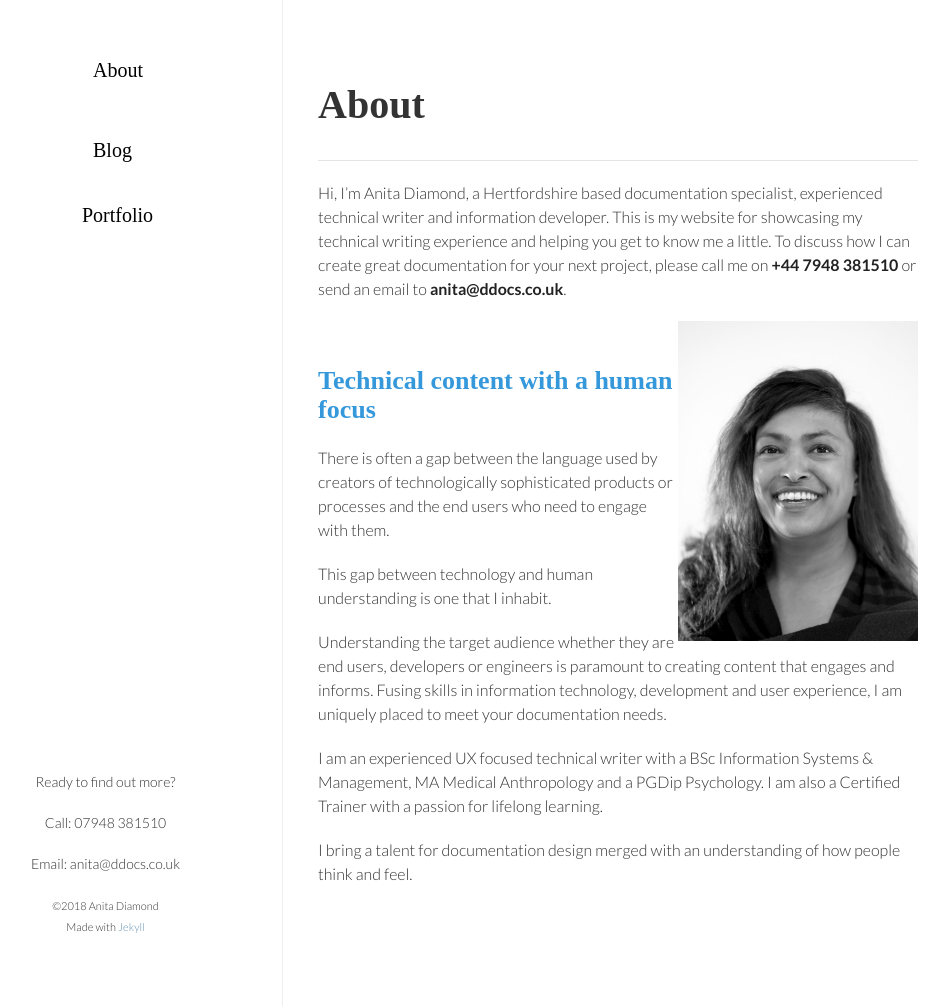
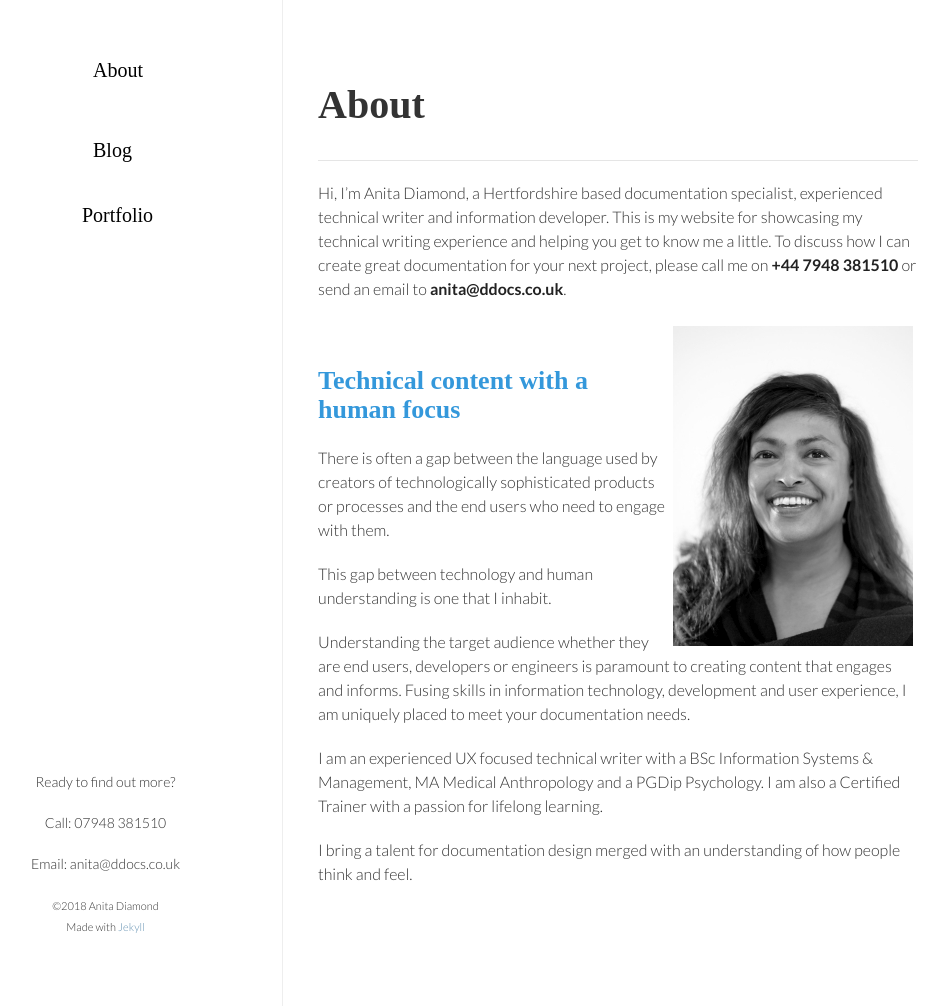
Before and after one commit to ddocs/ddocs.github.io, a Jekyll site: the page built from index.html, in a window 1280 px wide and 1006 px high. Shown: the whole window, without its empty margins (197-1146 px from the left). Built offline with Jekyll 4.4.1, drawn with Linux system fonts in a browser that asks for light colours; nearby versions of some CDN libraries; some web fonts are replaced.

Commit message:
added padding around images

```diff
--- a/css/style.css
+++ b/css/style.css
@@ -28,6 +28,7 @@ body {
 img {
   max-width:100%;
   float: right;
+  padding: 5px 5px 5px 5px;
 }
 
 
```
